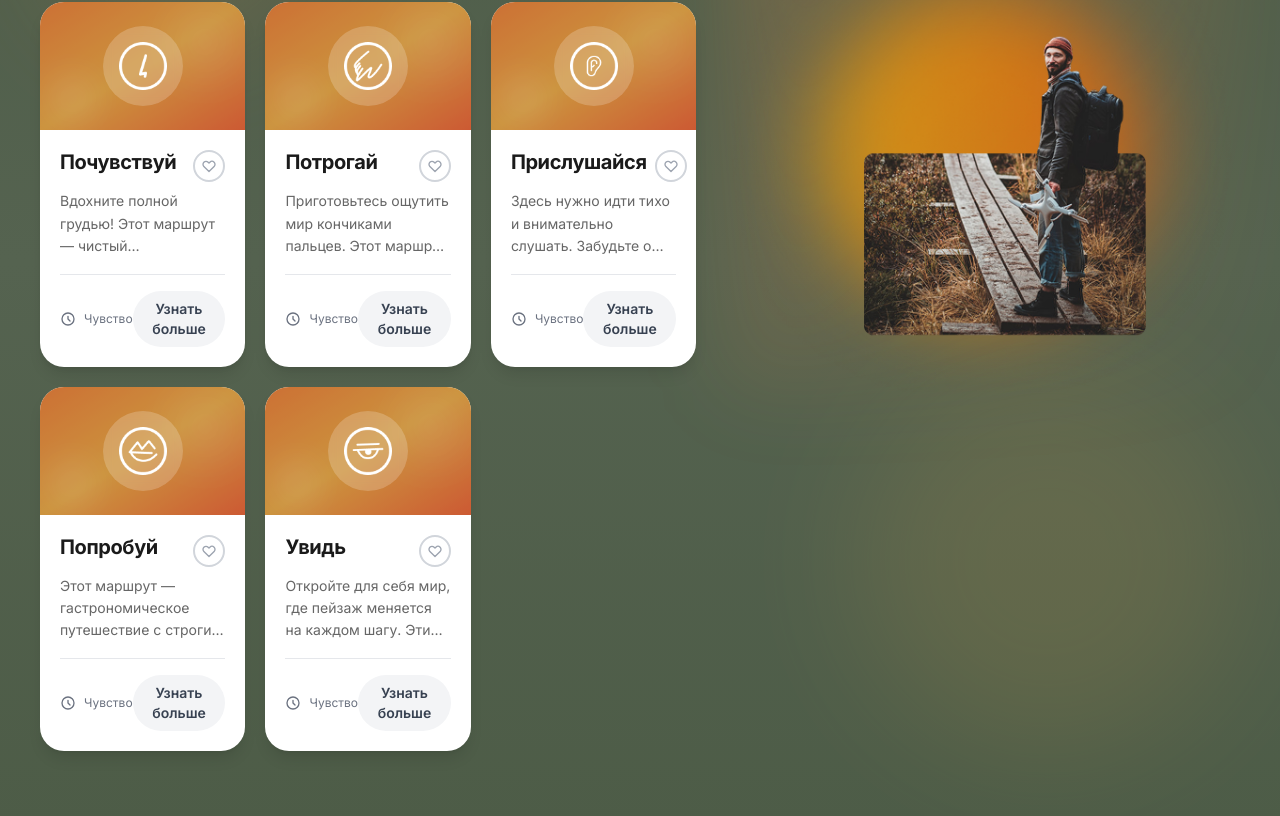
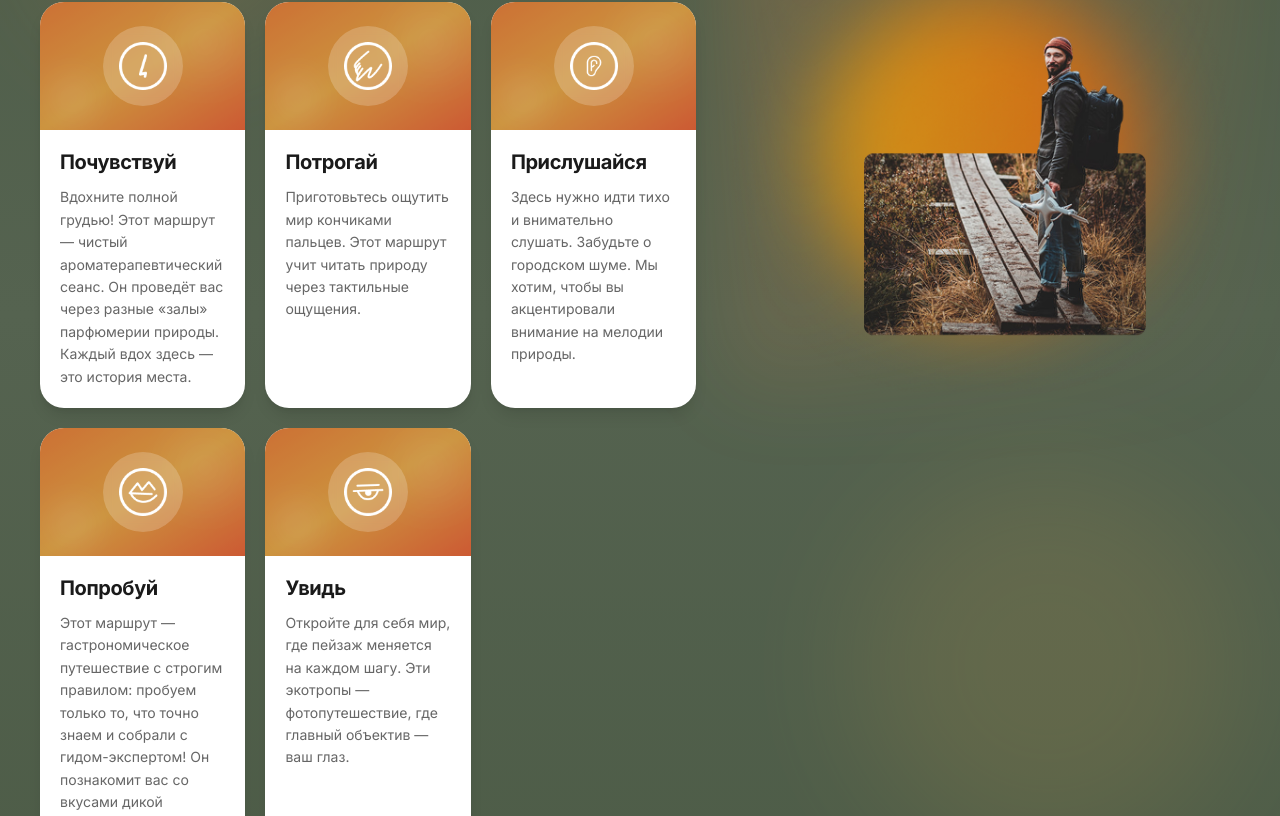
Before and after one commit to Diy-101/eco_trails, a React (Vite) app: page / in a window 1280 px wide. Shown: the part 1164-1980 px from the top of the page. Built offline with nearby package versions, Linux system fonts and the light colour scheme.

Commit message:
Убрал неработающие кнопки из карточек ConceptSection

```diff
--- a/src/components/ConceptSection.tsx
+++ b/src/components/ConceptSection.tsx
@@ -107,52 +107,13 @@ export default function ConceptSection() {
 
                 {/* Контент карточки */}
                 <div className="p-5">
-                  <div className="flex items-start justify-between mb-2">
-                    <h3 className="text-xl font-bold text-[#1a1a1a] m-0 tracking-[-0.02em] leading-[1.2] flex-1">
-                      {card.title}
-                    </h3>
-                    <button className={`
-                      w-8 h-8 rounded-full border-2 flex items-center justify-center transition-all duration-300 flex-shrink-0 ml-2
-                      ${hoveredIndex === index
-                        ? 'border-primary-orange bg-primary-orange'
-                        : 'border-gray-300 bg-transparent hover:border-primary-orange/50'
-                      }
-                    `}>
-                      <svg
-                        className={`w-4 h-4 transition-colors duration-300 ${
-                          hoveredIndex === index ? 'text-white' : 'text-gray-400'
-                        }`}
-                        fill={hoveredIndex === index ? 'currentColor' : 'none'}
-                        stroke="currentColor"
-                        viewBox="0 0 24 24"
-                      >
-                        <path strokeLinecap="round" strokeLinejoin="round" strokeWidth={2} d="M4.318 6.318a4.5 4.5 0 000 6.364L12 20.364l7.682-7.682a4.5 4.5 0 00-6.364-6.364L12 7.636l-1.318-1.318a4.5 4.5 0 00-6.364 0z" />
-                      </svg>
-                    </button>
-                  </div>
+                  <h3 className="text-xl font-bold text-[#1a1a1a] m-0 mb-3 tracking-[-0.02em] leading-[1.2]">
+                    {card.title}
+                  </h3>
 
-                  <p className="text-sm font-normal text-[#666666] mb-4 leading-[1.6] line-clamp-3">
+                  <p className="text-sm font-normal text-[#666666] leading-[1.6]">
                     {card.description}
                   </p>
-
-                  {/* Информация внизу */}
-                  <div className="flex items-center justify-between pt-4 border-t border-gray-200">
-                    <div className="flex items-center gap-2 text-xs text-gray-500">
-                      <svg className="w-4 h-4" fill="none" stroke="currentColor" viewBox="0 0 24 24">
-                        <path strokeLinecap="round" strokeLinejoin="round" strokeWidth={2} d="M12 8v4l3 3m6-3a9 9 0 11-18 0 9 9 0 0118 0z" />
-                      </svg>
-                      <span>Чувство</span>
-                    </div>
-                    <button className={`
-                      px-4 py-2 rounded-full text-sm font-semibold transition-all duration-300
-                      ${hoveredIndex === index
-                        ? 'bg-primary-orange text-white shadow-lg shadow-primary-orange/30'
-                        : 'bg-gray-100 text-gray-700 hover:bg-gray-200'
-                      }
-                    `}>
-                      Узнать больше
-                    </button>
-                  </div>
                 </div>
               </article>
             ))}
```
